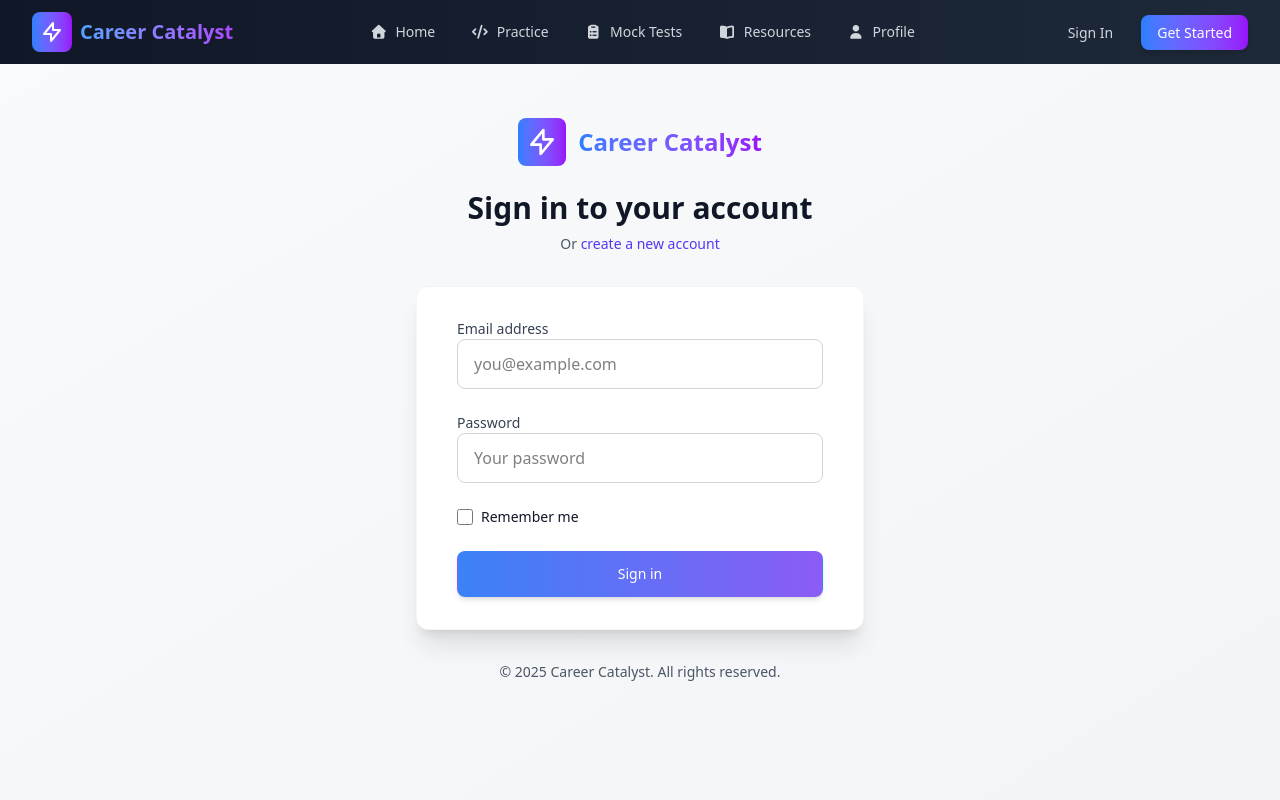
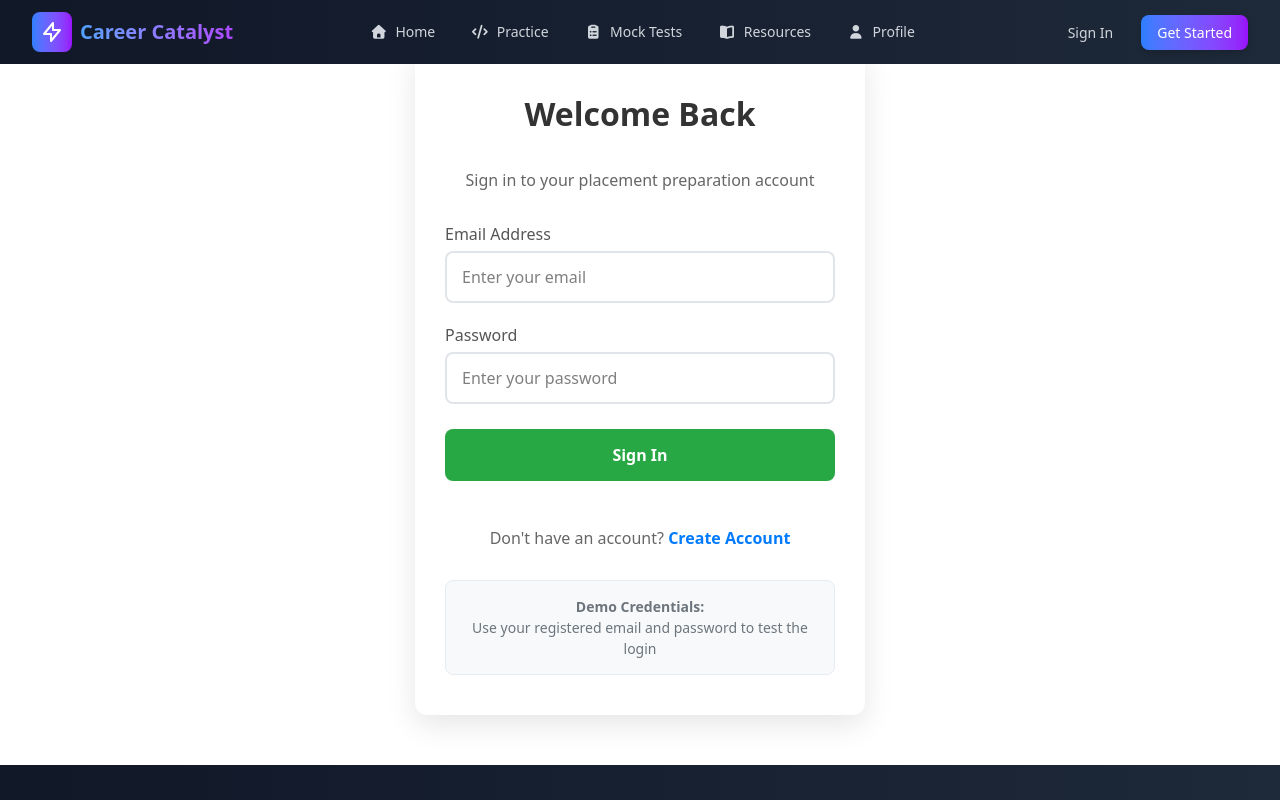
Before and after one commit to Bhagvansingh-lodhi/careercatalyst, a React (Vite) app: page /login in a window 1280 px wide. Shown: the top 800 px of the page. Built offline with nearby package versions, Linux system fonts and the light colour scheme.

Commit message:
Update Login.jsx

```diff
--- a/src/pages/Login.jsx
+++ b/src/pages/Login.jsx
@@ -1,171 +1,335 @@
-import { useState } from 'react';
-import { motion } from 'framer-motion';
-import { Link, useNavigate } from 'react-router-dom';
-import axios from 'axios';
+// src/pages/Login.jsx
+import React, { useState } from "react";
+import axios from "axios";
+import { motion } from "framer-motion";
+import { Link, useNavigate } from "react-router-dom";
 
 const Login = () => {
   const [formData, setFormData] = useState({
-    email: '',
-    password: '',
-    rememberMe: false
+    email: "",
+    password: "",
   });
-  const [isLoading, setIsLoading] = useState(false);
-  const [error, setError] = useState('');
+
+  const [message, setMessage] = useState("");
+  const [loading, setLoading] = useState(false);
+  const [errors, setErrors] = useState({});
   const navigate = useNavigate();
 
-  const handleChange = (e) => {
-    const { name, value, type, checked } = e.target;
-    setFormData(prev => ({
-      ...prev,
-      [name]: type === 'checkbox' ? checked : value
-    }));
-  };
-
-  const handleSubmit = async (e) => {
-    e.preventDefault();
-    setIsLoading(true);
-    setError('');
-
-    try {
-      const res = await axios.post(
-        'https://ppp-v4ah.onrender.com/api/auth/login',
-        {
-          email: formData.email,
-          password: formData.password
-        }
-      );
-
-      // Success - store token if you are using JWT
-      localStorage.setItem('token', res.data.token);
-
-      // Redirect to dashboard or home
-      navigate('/dashboard');
-    } catch (err) {
-      console.log(err.response);
-      setError(err.response?.data?.message || 'Login failed');
-    } finally {
-      setIsLoading(false);
-    }
-  };
-
+  // Animation variants
   const containerVariants = {
-    hidden: { opacity: 0 },
+    hidden: { opacity: 0, y: 20 },
     visible: {
       opacity: 1,
-      transition: { staggerChildren: 0.1, delayChildren: 0.3 }
+      y: 0,
+      transition: {
+        duration: 0.6,
+        ease: "easeOut",
+        when: "beforeChildren",
+        staggerChildren: 0.1
+      }
     }
   };
 
   const itemVariants = {
-    hidden: { y: 20, opacity: 0 },
-    visible: { y: 0, opacity: 1, transition: { type: "spring", stiffness: 100, damping: 10 } }
+    hidden: { opacity: 0, y: 20 },
+    visible: {
+      opacity: 1,
+      y: 0,
+      transition: { duration: 0.5 }
+    }
   };
 
   const buttonVariants = {
-    initial: { background: "linear-gradient(to right, #3b82f6, #8b5cf6)" },
-    hover: { background: "linear-gradient(to right, #2563eb, #7c3aed)", scale: 1.02, transition: { duration: 0.3 } },
-    tap: { scale: 0.98 },
-    loading: { scale: 0.95, transition: { duration: 0.3 } }
+    initial: { scale: 1 },
+    hover: {
+      scale: 1.05,
+      boxShadow: "0px 5px 15px rgba(0, 0, 0, 0.1)",
+      transition: { duration: 0.2 }
+    },
+    tap: { scale: 0.95 },
+    loading: { scale: 0.98, opacity: 0.8 }
+  };
+
+  // Handle input changes
+  const handleChange = (e) => {
+    const { name, value } = e.target;
+    setFormData({ ...formData, [name]: value });
+
+    // Clear error when user starts typing
+    if (errors[name]) {
+      setErrors(prev => ({ ...prev, [name]: "" }));
+    }
+  };
+
+  // Enhanced validation
+  const validateForm = () => {
+    const { email, password } = formData;
+    const newErrors = {};
+
+    const emailRegex = /^[^\s@]+@[^\s@]+\.[^\s@]+$/;
+    if (!email) {
+      newErrors.email = "Email is required";
+    } else if (!emailRegex.test(email)) {
+      newErrors.email = "Please enter a valid email address";
+    }
+
+    if (!password) {
+      newErrors.password = "Password is required";
+    } else if (password.length < 6) {
+      newErrors.password = "Password must be at least 6 characters";
+    }
+
+    setErrors(newErrors);
+    return Object.keys(newErrors).length === 0;
+  };
+
+  // Handle form submit
+  const handleSubmit = async (e) => {
+    e.preventDefault();
+    setMessage("");
+
+    if (!validateForm()) return;
+
+    setLoading(true);
+    try {
+      const response = await axios.post(
+        "https://ppp-v4ah.onrender.com/api/auth/login",
+        formData
+      );
+
+      setMessage("✅ Login successful! Redirecting to profile...");
+      console.log("Backend response:", response.data);
+
+      // Save token and user data if your backend returns them
+      if (response.data.token) {
+        localStorage.setItem("token", response.data.token);
+      }
+      if (response.data.user) {
+        localStorage.setItem("user", JSON.stringify(response.data.user));
+      }
+
+      // Redirect to profile page after 1.5 seconds
+      setTimeout(() => {
+        navigate("/profile");
+      }, 1500);
+
+    } catch (error) {
+      console.error("Full Axios error:", error);
+
+      if (error.response) {
+        setMessage(
+          error.response.data?.message ||
+            `Error ${error.response.status}: ${error.response.statusText}`
+        );
+      } else if (error.request) {
+        setMessage("🚫 No response from server. Please try again later.");
+      } else {
+        setMessage("❌ Request setup error: " + error.message);
+      }
+    } finally {
+      setLoading(false);
+    }
   };
 
   return (
-    <div className="min-h-screen flex items-center justify-center bg-gradient-to-br from-gray-50 to-gray-100 py-12 px-4 sm:px-6 lg:px-8">
-      <div className="max-w-md w-full">
-        {/* Header */}
-        <motion.div initial={{ opacity: 0, y: -20 }} animate={{ opacity: 1, y: 0 }} transition={{ duration: 0.5 }} className="text-center mb-8">
-          <Link to="/" className="inline-flex items-center justify-center mb-6">
-            <motion.div className="bg-gradient-to-r from-blue-500 to-purple-600 p-2 rounded-lg mr-3" whileHover={{ rotate: [0, -5, 5, 0] }} transition={{ duration: 0.5 }}>
-              <svg xmlns="http://www.w3.org/2000/svg" className="h-8 w-8 text-white" fill="none" viewBox="0 0 24 24" stroke="currentColor">
-                <path strokeLinecap="round" strokeLinejoin="round" strokeWidth={2} d="M13 10V3L4 14h7v7l9-11h-7z" />
-              </svg>
-            </motion.div>
-            <span className="text-2xl font-bold bg-clip-text text-transparent bg-gradient-to-r from-blue-500 to-purple-600">
-              Career Catalyst
-            </span>
-          </Link>
-          <h2 className="text-3xl font-extrabold text-gray-900">Sign in to your account</h2>
-          <p className="mt-2 text-sm text-gray-600">
-            Or{' '}
-            <Link to="/register" className="font-medium text-indigo-600 hover:text-indigo-500 transition-colors duration-200">
-              create a new account
-            </Link>
-          </p>
+    <motion.div
+      className="login-container"
+      initial="hidden"
+      animate="visible"
+      variants={containerVariants}
+      style={{
+        maxWidth: "450px",
+        margin: "50px auto",
+        padding: "40px 30px",
+        background: "white",
+        borderRadius: "12px",
+        boxShadow: "0 10px 30px rgba(0, 0, 0, 0.1)",
+        textAlign: "center"
+      }}
+    >
+      <motion.h2
+        variants={itemVariants}
+        style={{
+          marginBottom: "30px",
+          color: "#333",
+          fontSize: "2rem",
+          fontWeight: "600"
+        }}
+      >
+        Welcome Back
+      </motion.h2>
+
+      <motion.p
+        variants={itemVariants}
+        style={{
+          marginBottom: "30px",
+          color: "#666",
+          fontSize: "16px"
+        }}
+      >
+        Sign in to your placement preparation account
+      </motion.p>
+
+      <form onSubmit={handleSubmit}>
+        <motion.div variants={itemVariants} style={{ marginBottom: "20px", textAlign: "left" }}>
+          <label style={{ display: "block", marginBottom: "5px", fontWeight: "500", color: "#555" }}>
+            Email Address
+          </label>
+          <motion.input
+            whileFocus={{ scale: 1.02, borderColor: "#007bff" }}
+            type="email"
+            name="email"
+            placeholder="Enter your email"
+            value={formData.email}
+            onChange={handleChange}
+            required
+            style={{
+              width: "100%",
+              padding: "12px 15px",
+              border: `2px solid ${errors.email ? "#ff4757" : "#e1e5e9"}`,
+              borderRadius: "8px",
+              fontSize: "16px",
+              transition: "all 0.3s ease",
+              outline: "none"
+            }}
+          />
+          {errors.email && (
+            <motion.p
+              initial={{ opacity: 0, y: -10 }}
+              animate={{ opacity: 1, y: 0 }}
+              style={{ color: "#ff4757", fontSize: "14px", marginTop: "5px", textAlign: "left" }}
+            >
+              {errors.email}
+            </motion.p>
+          )}
         </motion.div>
 
-        {/* Form */}
-        <motion.div className="bg-white py-8 px-6 shadow-xl rounded-xl sm:px-10 border border-gray-100" variants={containerVariants} initial="hidden" animate="visible">
-          {error && <p className="text-red-500 text-center mb-4">{error}</p>}
-          <form className="mb-0 space-y-6" onSubmit={handleSubmit}>
-            <motion.div variants={itemVariants}>
-              <label htmlFor="email" className="block text-sm font-medium text-gray-700">Email address</label>
-              <input
-                id="email"
-                name="email"
-                type="email"
-                autoComplete="email"
-                required
-                className="w-full px-4 py-3 border border-gray-300 rounded-lg focus:ring-2 focus:ring-indigo-500 focus:border-indigo-500 transition-colors duration-200"
-                placeholder="you@example.com"
-                value={formData.email}
-                onChange={handleChange}
-              />
-            </motion.div>
-
-            <motion.div variants={itemVariants}>
-              <label htmlFor="password" className="block text-sm font-medium text-gray-700">Password</label>
-              <input
-                id="password"
-                name="password"
-                type="password"
-                autoComplete="current-password"
-                required
-                className="w-full px-4 py-3 border border-gray-300 rounded-lg focus:ring-2 focus:ring-indigo-500 focus:border-indigo-500 transition-colors duration-200"
-                placeholder="Your password"
-                value={formData.password}
-                onChange={handleChange}
-              />
-            </motion.div>
-
-            <motion.div className="flex items-center justify-between" variants={itemVariants}>
-              <div className="flex items-center">
-                <input
-                  id="remember-me"
-                  name="rememberMe"
-                  type="checkbox"
-                  className="h-4 w-4 text-indigo-600 focus:ring-indigo-500 border-gray-300 rounded"
-                  checked={formData.rememberMe}
-                  onChange={handleChange}
-                />
-                <label htmlFor="remember-me" className="ml-2 block text-sm text-gray-900">Remember me</label>
-              </div>
-            </motion.div>
-
-            <motion.div variants={itemVariants}>
-              <motion.button
-                type="submit"
-                className="w-full flex justify-center py-3 px-4 border border-transparent text-sm font-medium rounded-lg text-white shadow-md focus:outline-none focus:ring-2 focus:ring-offset-2 focus:ring-indigo-500 relative overflow-hidden"
-                variants={buttonVariants}
-                initial="initial"
-                whileHover="hover"
-                whileTap="tap"
-                animate={isLoading ? "loading" : "initial"}
-                disabled={isLoading}
-              >
-                {isLoading ? (
-                  <motion.div animate={{ rotate: 360 }} transition={{ duration: 1, repeat: Infinity, ease: "linear" }} className="h-5 w-5 border-2 border-white border-t-transparent rounded-full" />
-                ) : (
-                  'Sign in'
-                )}
-              </motion.button>
-            </motion.div>
-          </form>
+        <motion.div variants={itemVariants} style={{ marginBottom: "25px", textAlign: "left" }}>
+          <label style={{ display: "block", marginBottom: "5px", fontWeight: "500", color: "#555" }}>
+            Password
+          </label>
+          <motion.input
+            whileFocus={{ scale: 1.02, borderColor: "#007bff" }}
+            type="password"
+            name="password"
+            placeholder="Enter your password"
+            value={formData.password}
+            onChange={handleChange}
+            required
+            style={{
+              width: "100%",
+              padding: "12px 15px",
+              border: `2px solid ${errors.password ? "#ff4757" : "#e1e5e9"}`,
+              borderRadius: "8px",
+              fontSize: "16px",
+              transition: "all 0.3s ease",
+              outline: "none"
+            }}
+          />
+          {errors.password && (
+            <motion.p
+              initial={{ opacity: 0, y: -10 }}
+              animate={{ opacity: 1, y: 0 }}
+              style={{ color: "#ff4757", fontSize: "14px", marginTop: "5px", textAlign: "left" }}
+            >
+              {errors.password}
+            </motion.p>
+          )}
         </motion.div>
 
-        <motion.p className="mt-8 text-center text-sm text-gray-600" initial={{ opacity: 0 }} animate={{ opacity: 1 }} transition={{ delay: 0.5 }}>
-          &copy; {new Date().getFullYear()} Career Catalyst. All rights reserved.
-        </motion.p>
-      </div>
-    </div>
+        <motion.button
+          type="submit"
+          variants={buttonVariants}
+          initial="initial"
+          whileHover={loading ? "loading" : "hover"}
+          whileTap="tap"
+          animate={loading ? "loading" : "initial"}
+          disabled={loading}
+          style={{
+            width: "100%",
+            padding: "14px",
+            backgroundColor: loading ? "#6c757d" : "#28a745",
+            color: "white",
+            border: "none",
+            borderRadius: "8px",
+            fontSize: "16px",
+            fontWeight: "600",
+            cursor: loading ? "not-allowed" : "pointer",
+            marginBottom: "20px"
+          }}
+        >
+          {loading ? (
+            <motion.span
+              initial={{ opacity: 0 }}
+              animate={{ opacity: 1 }}
+              style={{ display: "flex", alignItems: "center", justifyContent: "center", gap: "8px" }}
+            >
+              <motion.div
+                animate={{ rotate: 360 }}
+                transition={{ duration: 1, repeat: Infinity, ease: "linear" }}
+                style={{
+                  width: "16px",
+                  height: "16px",
+                  border: "2px solid transparent",
+                  borderTop: "2px solid white",
+                  borderRadius: "50%"
+                }}
+              />
+              Signing In...
+            </motion.span>
+          ) : (
+            "Sign In"
+          )}
+        </motion.button>
+      </form>
+
+      {message && (
+        <motion.div
+          initial={{ opacity: 0, scale: 0.8 }}
+          animate={{ opacity: 1, scale: 1 }}
+          style={{
+            padding: "15px",
+            marginTop: "20px",
+            borderRadius: "8px",
+            backgroundColor: message.includes("successful") ? "#d4edda" : "#f8d7da",
+            color: message.includes("successful") ? "#155724" : "#721c24",
+            border: `1px solid ${message.includes("successful") ? "#c3e6cb" : "#f5c6cb"}`
+          }}
+        >
+          {message}
+        </motion.div>
+      )}
+
+      <motion.p variants={itemVariants} style={{ marginTop: "25px", color: "#666" }}>
+        Don't have an account?{" "}
+        <Link
+          to="/register"
+          style={{
+            color: "#007bff",
+            textDecoration: "none",
+            fontWeight: "600"
+          }}
+        >
+          Create Account
+        </Link>
+      </motion.p>
+
+      <motion.div
+        variants={itemVariants}
+        style={{
+          marginTop: "30px",
+          padding: "15px",
+          backgroundColor: "#f8f9fa",
+          borderRadius: "8px",
+          border: "1px solid #e9ecef"
+        }}
+      >
+        <p style={{ margin: 0, color: "#6c757d", fontSize: "14px" }}>
+          <strong>Demo Credentials:</strong><br />
+          Use your registered email and password to test the login
+        </p>
+      </motion.div>
+    </motion.div>
   );
 };
 
```
